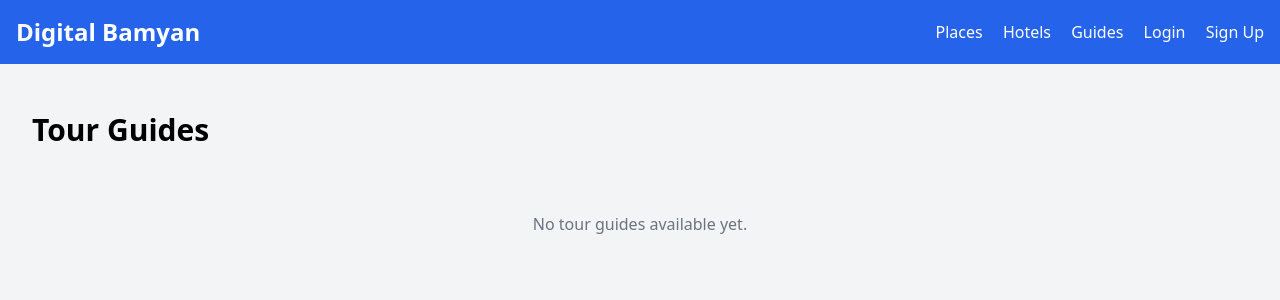
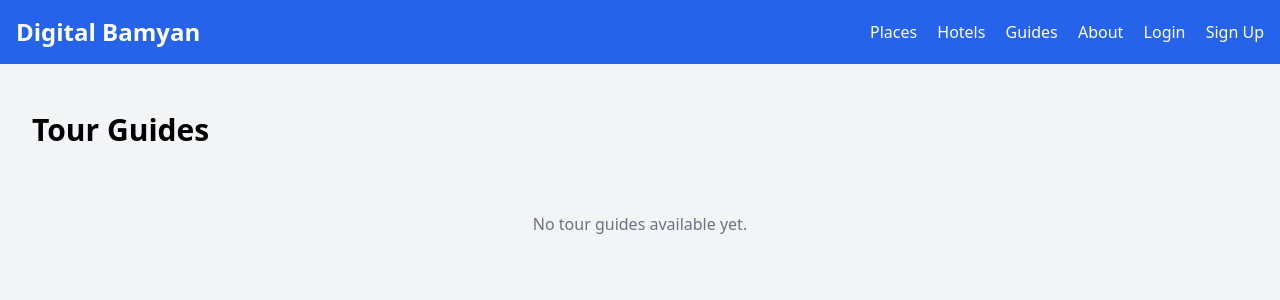
Before and after one commit to AzizullahDarmani/Digital-Bamyan, a Django app: page /guides/ in a window 1280 px wide. Shown: the top 300 px of the page. Run offline with Django 5.2, Linux system fonts and the light colour scheme; data that the repository does not hold is empty; some libraries are stand-ins or nearby versions.

Commit message:
Assistant checkpoint: Made About link visible to all users
Assistant generated file changes:
- main/templates/main/base.html: Make About link visible to all users

---

User prompt:

the about icon is only avialable for signed in users, make it availble for those who do not have an account also

Replit-Commit-Author: Assistant
Replit-Commit-Session-Id: 56790dac-414f-446b-aad4-303f35578f21

```diff
--- a/main/templates/main/base.html
+++ b/main/templates/main/base.html
@@ -14,9 +14,9 @@
                 <a href="{% url 'main:places' %}" class="hover:text-blue-200">Places</a>
                 <a href="{% url 'hotel:hotel_list' %}" class="hover:text-blue-200">Hotels</a>
                 <a href="{% url 'main:guides' %}" class="hover:text-blue-200">Guides</a>
+                <a href="{% url 'main:about' %}" class="hover:text-blue-200">About</a>
                 {% if user.is_authenticated %}
                     <a href="{% url 'main:favorites' %}" class="hover:text-blue-200">Favorites</a>
-                    <a href="{% url 'main:about' %}" class="hover:text-blue-200">About</a>
                     <a href="{% url 'main:logout' %}" class="hover:text-blue-200">Logout</a>
                 {% else %}
                     <a href="{% url 'main:login' %}" class="hover:text-blue-200">Login</a>
```
